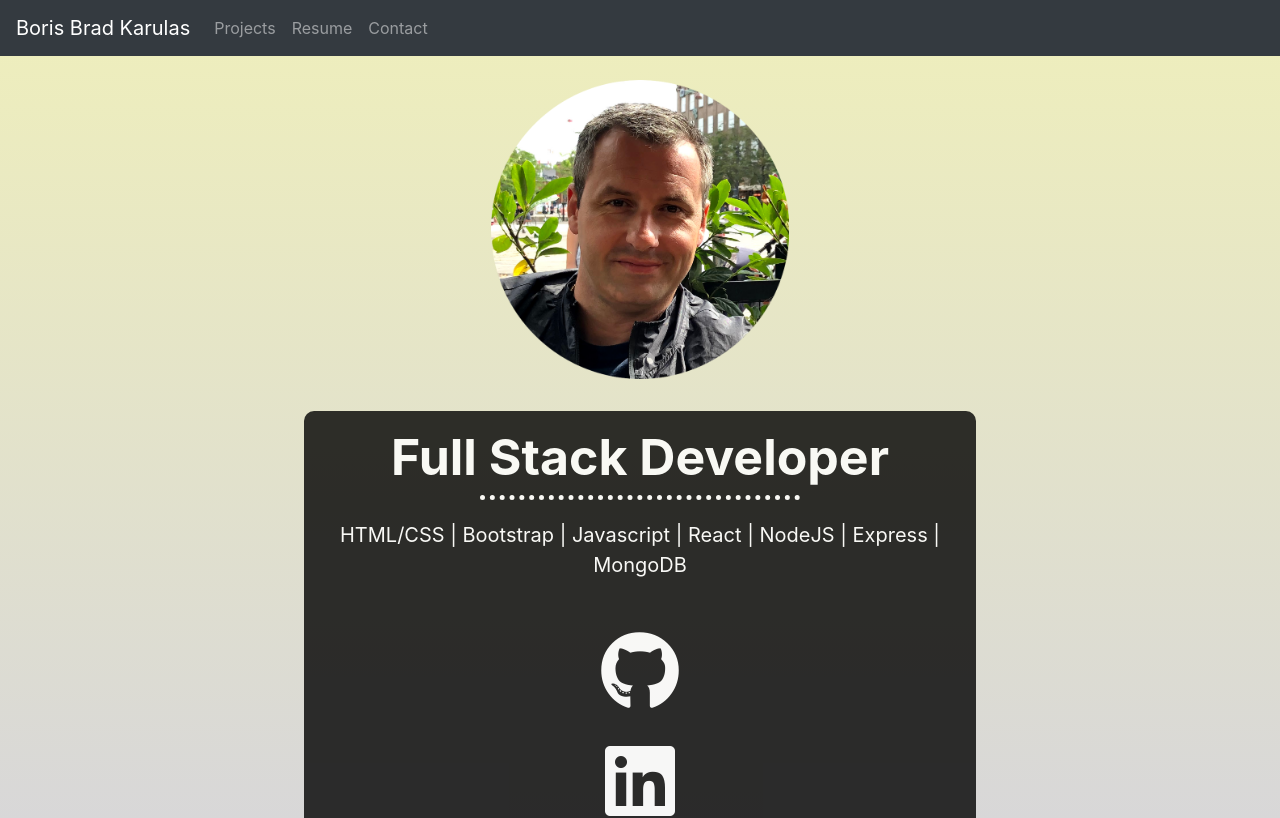
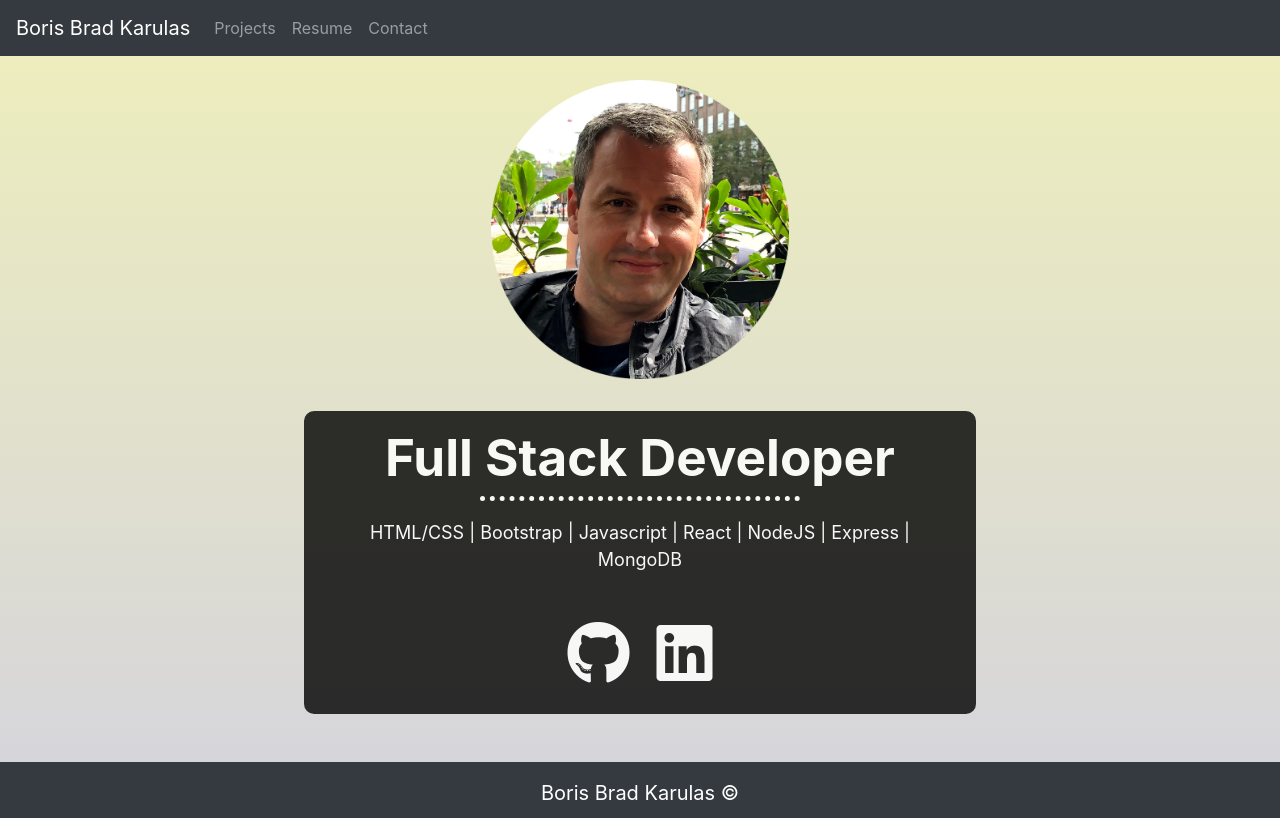
Before and after one commit to bkarulas/react_portfolio, a React (Create React App) app: page / in a window 1280 px wide. Shown: the top 818 px of the page. Built offline with nearby package versions, Linux system fonts and the light colour scheme.

Commit message:
update link

```diff
--- a/public/index.html
+++ b/public/index.html
@@ -9,7 +9,7 @@
     />
     <link rel="apple-touch-icon" href="%PUBLIC_URL%/logo192.png" />
     <link rel="manifest" href="%PUBLIC_URL%/manifest.json" />
-    <title>Brad Karulas</title>
+    <title>BK Full Stack Developer</title>
     <link
       rel="stylesheet"
       href="https://maxcdn.bootstrapcdn.com/bootstrap/4.3.1/css/bootstrap.min.css"
--- a/src/components/Home/home.css
+++ b/src/components/Home/home.css
@@ -17,7 +17,7 @@
   }
 
   .banner-text h1{
-    font-size: 50px;
+    font-size: 320%;
     font-weight: bold;
     color: #ffffff
   }
@@ -31,7 +31,7 @@
 
   .banner-text p{
     color: #ffffff;
-    font-size: 20px;
+    font-size: 18px;
     padding: 1em;
     text-align: center;
   }
@@ -45,7 +45,7 @@
 
   .icon-links i{
     color: #ffffff;
-    font-size: 5em;
+    font-size: 4em;
     padding: 7px;
     margin: .1em;
   }
--- a/src/components/Home/index.js
+++ b/src/components/Home/index.js
@@ -21,7 +21,7 @@ class Home extends Component {
                                 {/*github*/}
                                 <a href="https://github.com/bkarulas" target="blank" rel="noopener noreferrer"><i className="fab fa-github" /></a>
                                 {/*linked in*/}
-                                <a href="https://linkedin.com/in/brad-karulas-78992a19" target="blank" rel="noopener noreferrer"><i className="fab fa-linkedin" /></a>
+                                <a href="www.linkedin.com/in/bkarulas" target="blank" rel="noopener noreferrer"><i className="fab fa-linkedin" /></a>
                             </div>
                         </div>
                     </Row>
```
